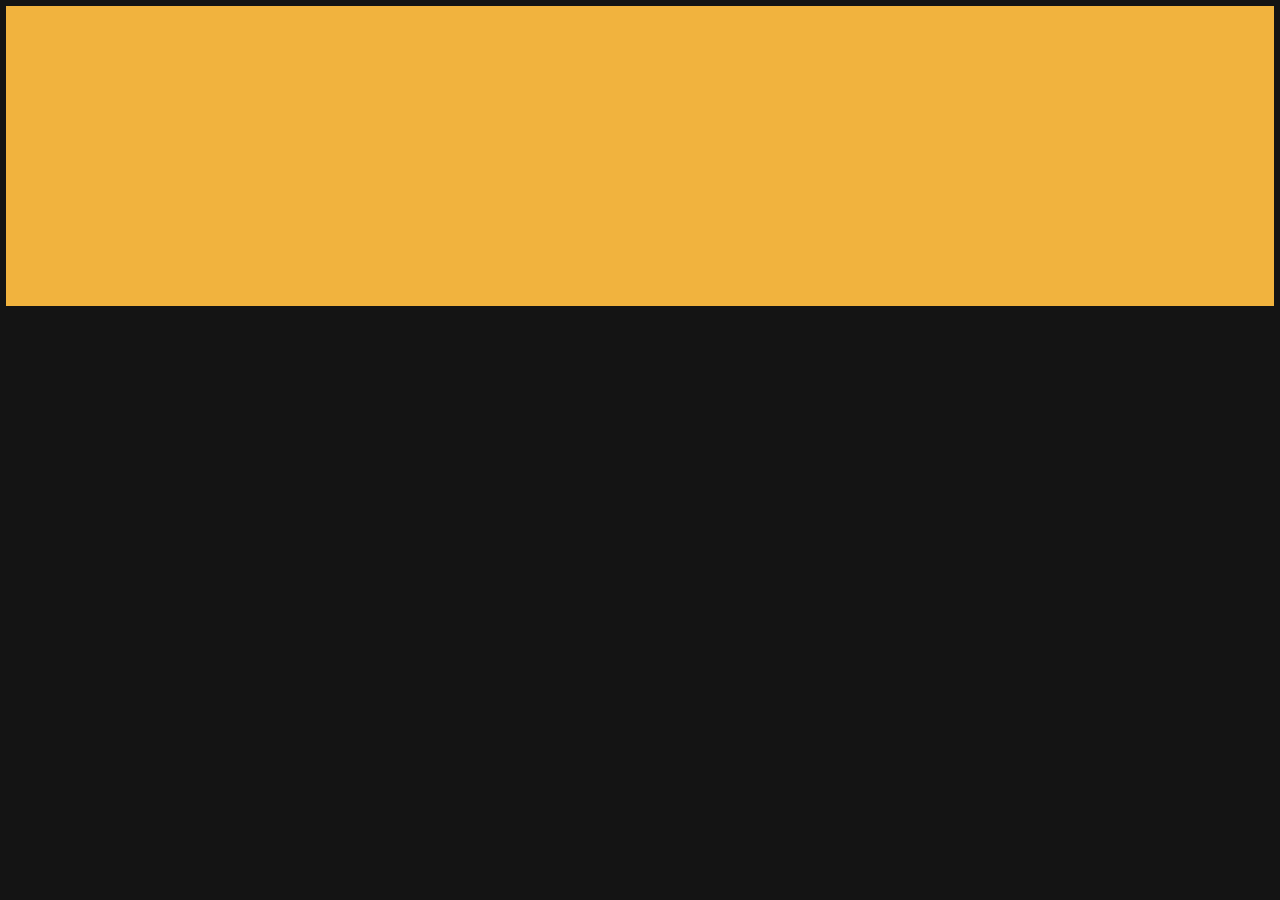
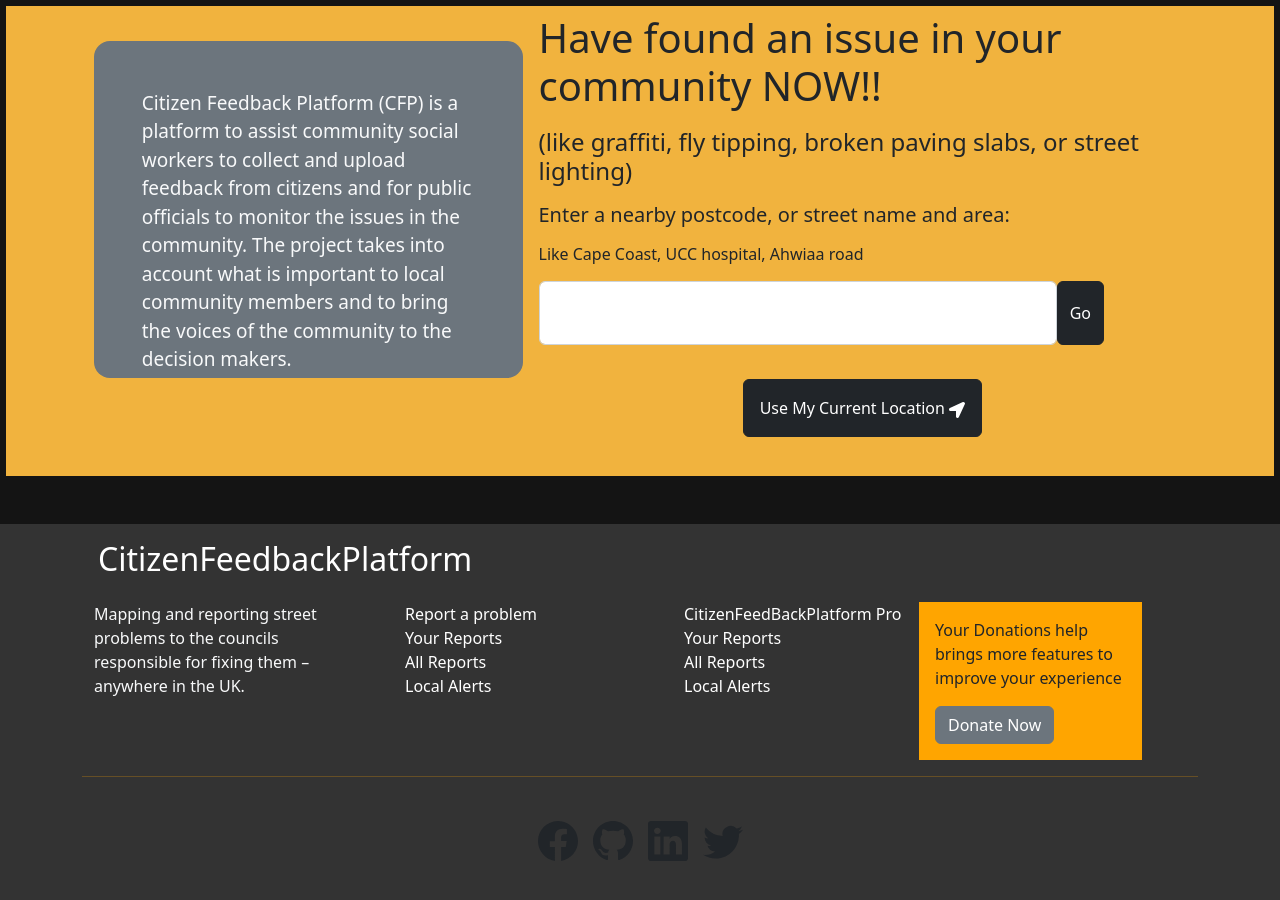
Before and after one commit to FullEffect-Studio/cfp, a React (Create React App) app: page / in a window 1280 px wide. Shown: the part 1340-2240 px from the top of the page. Before the commit the page ends 1646 px from the top, so only its background shows below. Built offline with nearby package versions, Linux system fonts and the light colour scheme.

Commit message:
Layouting and styling

```diff
--- a/src/components/LandingPage.jsx
+++ b/src/components/LandingPage.jsx
@@ -1,6 +1,7 @@
 import React from "react";
 import styled from "styled-components";
 import Home from "./home/Home";
+import PageFooter from "./PageFooter";
 
 const LandingPageStyle = styled.main`
   width: 100vw;
@@ -11,6 +12,7 @@
   return (
     <LandingPageStyle>
       <Home />
+      <PageFooter />
     </LandingPageStyle>
   );
 };
--- /dev/null
+++ b/src/components/PageFooter.jsx
@@ -0,0 +1,91 @@
+import React from "react";
+import styled from "styled-components";
+import { Container } from "react-bootstrap";
+import {BsFacebook, BsLinkedin, BsGithub, BsTwitter} from "react-icons/bs"
+
+const PageFooterStyled = styled.footer`
+  width: 100vw;
+  height: 60vh;
+  background: #333;
+  position: relative;
+  bottom: 0;
+
+  a {
+    text-decoration: none;
+    color: white;
+  }
+`;
+
+const PageFooter = () => {
+  return (
+    <PageFooterStyled>
+      <Container>
+        <a href="/" style={{ color: "white", textDecoration: "none" }}>
+          <h2 className="p-3">CitizenFeedbackPlatform</h2>
+        </a>
+        <div className="row  m-auto">
+          <div className="col-md-3 text-light">
+            <p>
+              Mapping and reporting street problems to the councils responsible
+              for fixing them – anywhere in the UK.
+            </p>
+          </div>
+          <div className="col-md-3">
+            <ol style={{ listStyleType: "none" }}>
+              <li>
+                <a href="">Report a problem</a>
+              </li>
+              <li>
+                <a href="">Your Reports</a>
+              </li>
+              <li>
+                <a href="">All Reports</a>
+              </li>
+              <li>
+                <a href="">Local Alerts</a>
+              </li>
+            </ol>
+          </div>
+          <div className="col-md-3">
+            <ol style={{ listStyleType: "none" }}>
+              <li>
+                <a href="">CitizenFeedBackPlatform Pro</a>
+              </li>
+              <li>
+                <a href="">Your Reports</a>
+              </li>
+              <li>
+                <a href="">All Reports</a>
+              </li>
+              <li>
+                <a href="">Local Alerts</a>
+              </li>
+            </ol>
+          </div>
+          <div
+            className="col-md-3 p-3"
+            style={{ width: "20%", backgroundColor: "orange" }}
+          >
+            <p>
+              Your Donations help brings more features to improve your
+              experience
+            </p>
+            <button className="btn btn-secondary" type="submit">
+              Donate Now
+            </button>
+          </div>
+        </div>
+        <hr style={{color: "orange", height: "1.55rem"}} />
+
+        <div className="text-center" style={{display: "flex", gap: "15px",justifyContent: "center", height: "3rem", alignItems: "center"}}>
+            <BsFacebook size="40px" />
+            <BsGithub size="40px" />
+            <BsLinkedin size="40px" />
+            <BsTwitter size="40px" />
+        </div>
+      </Container>
+    </PageFooterStyled>
+  );
+};
+
+export default PageFooter;
--- a/src/components/home/ReportAProblem.jsx
+++ b/src/components/home/ReportAProblem.jsx
@@ -1,16 +1,57 @@
 import React from "react";
 import styled from "styled-components";
+import { FaLocationArrow } from "react-icons/fa";
 
 const ReportAProblemStyle = styled.div`
   width: 99vw;
-  height: 300px;
+  height: 470px;
   background-color: rgb(241, 179, 62);
   margin: 650px auto 3rem auto;
 `;
 const ReportAProblem = () => {
   return (
     <ReportAProblemStyle>
+      <div className="p-4"
+        style={{
+          display: "flex",
+          gap: "1rem",
+          alignItems: "center",
+          width: "90%",
+          height: "90%",
+          margin: "auto",
+        }}
+      >
+        <p className="bg-secondary p-5 text-light" style={{ width: "50%", borderRadius: "1rem", height:"90%", fontSize : "19px" }}>
+          Citizen Feedback Platform (CFP) is a platform to assist community
+          social workers to collect and upload feedback from citizens and for
+          public officials to monitor the issues in the community. The project
+          takes into account what is important to local community members and to
+          bring the voices of the community to the decision makers.
+        </p>
+        <div style={{ display: "flex", flexDirection: "column", gap: ".6rem", paddingTop: "1rem" }}>
+          <h1>Have found an issue in your community NOW!!</h1>
+          <h4>
+            (like graffiti, fly tipping, broken paving slabs, or street
+            lighting)
+          </h4>
+          <h5>Enter a nearby postcode, or street name and area:</h5>
+          <h6>Like Cape Coast, UCC hospital, Ahwiaa road</h6>
+          <div className="input" style={{ display: "flex" }}>
+            <input
+              className="form-control"
+              type="text"
+              style={{ height: "4rem", width: "80%" }}
+            />
+            <input className="btn btn-dark" type="button" value="Go" />
+          </div>
 
+          <div className="text-center">
+            <button className="btn btn-dark text-center text-lg p-3 mt-4" type="submit">
+              Use My Current Location <FaLocationArrow />
+            </button>
+          </div>
+        </div>
+      </div>
     </ReportAProblemStyle>
   );
 };
```
Also changed, not shown: public/images/fullEfffect.png (added).
